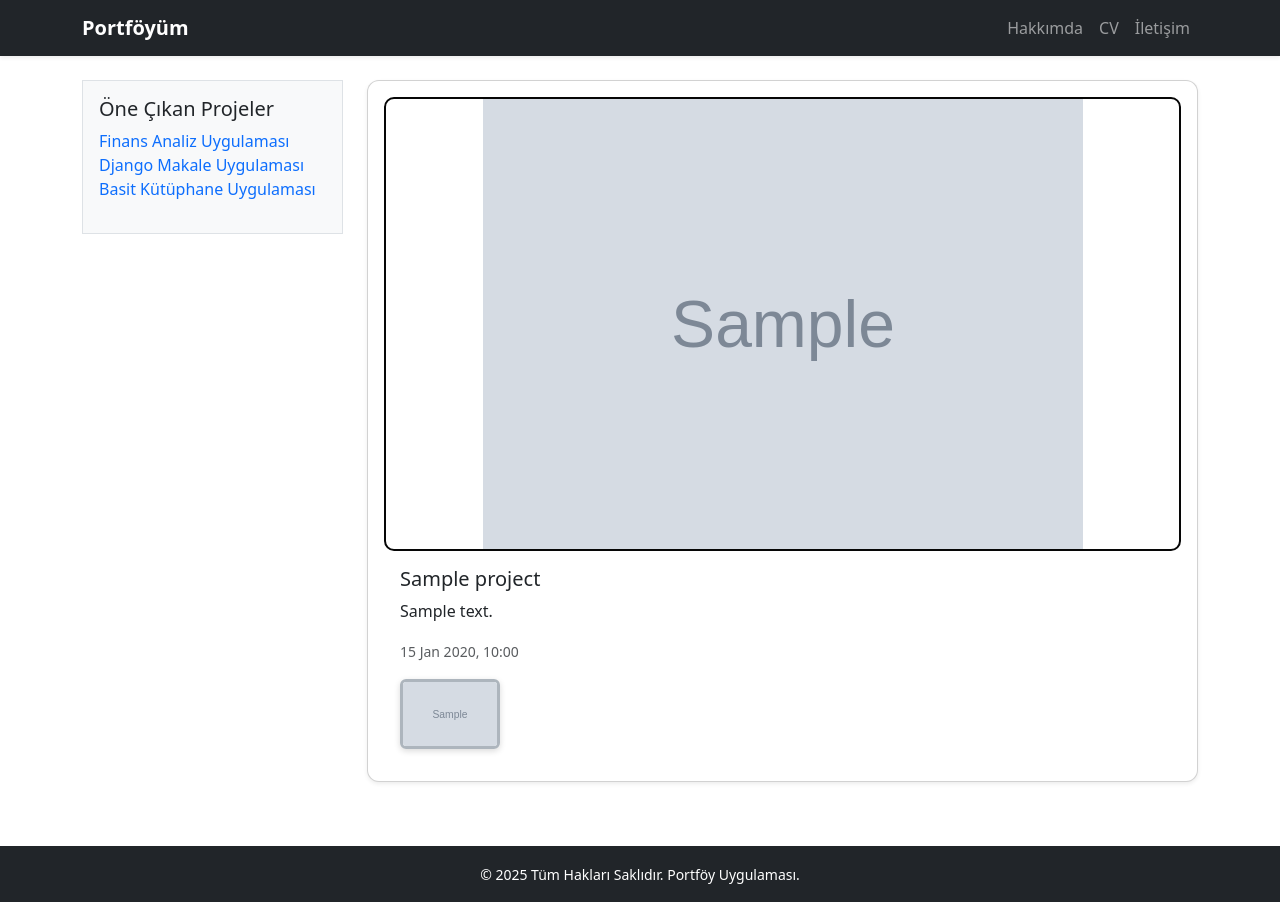
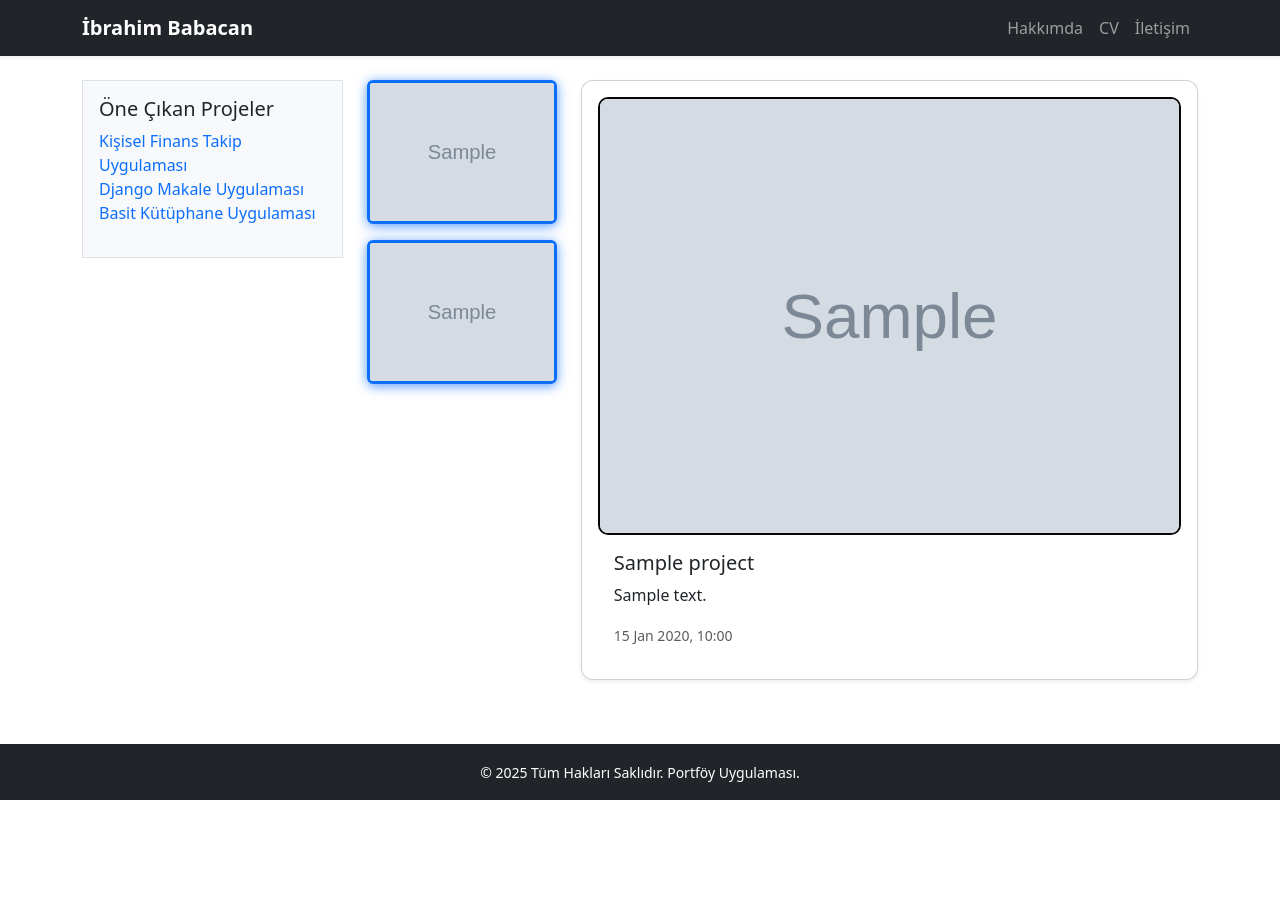
Before and after one commit to Babacanibrahim/portfolio, a Flask app: page /project_detail/1 in a window 1280 px wide. After the commit the page ends 800 px from the top, so only its background shows below. Run offline with Flask 3, Linux system fonts and the light colour scheme; tables that the repository leaves empty hold one stand-in row (values such as "Sample post"); grey boxes marked "Sample" are stand-in pictures; some libraries are stand-ins or nearby versions.

Commit message:
Proje duzenlerken fotograf yuklenmesi hatalari giderilir.

```diff
--- a/app/routes.py
+++ b/app/routes.py
@@ -175,28 +175,43 @@ def register_routes(app):
             project.github_link = form.github_link.data
 
             # Kapak fotoğrafı güncelleme
-            if form.image.data:
-                image_file = form.image.data
+            image_file = form.image.data
+            if image_file and hasattr(image_file, 'filename') and image_file.filename:
                 filename = secure_filename(image_file.filename)
                 upload_path = os.path.join(current_app.config["UPLOAD_FOLDER"], filename)
                 os.makedirs(current_app.config["UPLOAD_FOLDER"], exist_ok=True)
                 image_file.save(upload_path)
                 project.image = filename
 
-            # Galeri fotoğrafları ekle (varsa)
+            # Galeri fotoğraflarını silme
+            delete_ids = request.form.getlist('delete_images')
+            if delete_ids:
+                for img_id in delete_ids:
+                    img = ProjectImage.query.get(int(img_id))
+                    if img:
+                        image_path = os.path.join(current_app.config["UPLOAD_FOLDER"], img.filename)
+                        if os.path.exists(image_path):
+                            os.remove(image_path)
+                        db.session.delete(img)
+
+            # Yeni galeri fotoğraflarını ekleme
             if form.gallery.data:
                 for gallery_file in form.gallery.data:
-                    gallery_filename = secure_filename(gallery_file.filename)
-                    gallery_path = os.path.join(current_app.config["UPLOAD_FOLDER"], gallery_filename)
-                    gallery_file.save(gallery_path)
-                    new_img = ProjectImage(filename=gallery_filename, project=project)
-                    db.session.add(new_img)
+                    if gallery_file and hasattr(gallery_file, 'filename') and gallery_file.filename:
+                        gallery_filename = secure_filename(gallery_file.filename)
+                        gallery_path = os.path.join(current_app.config["UPLOAD_FOLDER"], gallery_filename)
+                        os.makedirs(current_app.config["UPLOAD_FOLDER"], exist_ok=True)
+                        gallery_file.save(gallery_path)
+                        new_img = ProjectImage(filename=gallery_filename, project=project)
+                        db.session.add(new_img)
 
             db.session.commit()
             flash("Proje başarıyla güncellendi.", "success")
             return redirect(url_for('admin'))
 
+        # Form GET isteğinde doldurulur, ama project.images güncel hali ile render edilir
         return render_template('edit_project.html', form=form, project=project)
+
 
 
     # --- PROJE SİLME ---
--- a/app/templates/includes/navbar.html
+++ b/app/templates/includes/navbar.html
@@ -1,6 +1,6 @@
 <nav class="navbar navbar-expand-lg navbar-dark bg-dark shadow-sm">
   <div class="container">
-    <a class="navbar-brand fw-bold" href="{{ url_for('index') }}">Portföyüm</a>
+    <a class="navbar-brand fw-bold" href="{{ url_for('index') }}">İbrahim Babacan</a>
     <button class="navbar-toggler" type="button" data-bs-toggle="collapse" data-bs-target="#navbarNav"
             aria-controls="navbarNav" aria-expanded="false" aria-label="Toggle navigation">
       <span class="navbar-toggler-icon"></span>
--- a/app/templates/includes/sidebar.html
+++ b/app/templates/includes/sidebar.html
@@ -1,7 +1,7 @@
 <aside class="bg-light border p-3" style="min-width: 200px;">
   <h5>Öne Çıkan Projeler</h5>
   <ul class="list-unstyled">
-    <li><a href="#" class="text-decoration-none">Finans Analiz Uygulaması</a></li>
+    <li><a href="{{ url_for('project_detail', id=3) }}" target="blank" class="text-decoration-none">Kişisel Finans Takip Uygulaması</a></li>
     <li><a href="#" class="text-decoration-none">Django Makale Uygulaması</a></li>
     <li><a href="#" class="text-decoration-none">Basit Kütüphane Uygulaması</a></li>
   </ul>
--- a/app/templates/project_detail.html
+++ b/app/templates/project_detail.html
@@ -3,8 +3,35 @@
 
 {% block body %}
 {% if project %}
-<div class="card mb-3 shadow-sm p-3" style="border-radius: 12px;">
-  <!-- Kapak Fotoğrafı -->
+<div class="row g-4">
+  <!-- Sol Sütun: Galeri Thumbnails + Kapak Fotoğrafı -->
+  <div class="col-md-3">
+    <div class="d-flex flex-column gap-3">
+      {# Kapak fotoğrafı küçük resim olarak #}
+      {% if project.image %}
+      <img src="{{ url_for('static', filename='uploads/' + project.image) }}"
+           alt="Kapak Fotoğrafı"
+           id="cover-thumb"
+           class="thumbnail-img"
+           style="cursor: pointer; border: 3px solid #0d6efd; border-radius: 6px; box-shadow: 0 2px 6px rgba(0,0,0,0.15);"
+           onclick="setMainImage(this.src)">
+      {% endif %}
+
+      {# Galeri diğer fotoğraflar #}
+      {% for img in project.images %}
+      <img src="{{ url_for('static', filename='uploads/' + img.filename) }}"
+           alt="Galeri Fotoğrafı"
+           class="thumbnail-img"
+           style="cursor: pointer; border: 3px solid #adb5bd; border-radius: 6px; box-shadow: 0 2px 6px rgba(0,0,0,0.15);"
+           onclick="setMainImage(this.src)">
+      {% endfor %}
+    </div>
+  </div>
+
+  <!-- Sağ Sütun: Proje İçeriği -->
+  <div class="col-md-9">
+    <div class="card shadow-sm p-3" style="border-radius: 12px;">
+      <!-- Kapak Fotoğrafı Ana Görsel -->
       {% if project.image %}
       <div style="overflow: hidden; border-radius: 10px; border: 2px solid #060606;">
         <img id="main-image"
@@ -27,24 +54,40 @@
         <h5 class="card-title">{{ project.title }}</h5>
         <p class="card-text">{{ project.description | safe }}</p>
         <p class="card-text"><small class="text-muted">{{ project.created_at.strftime('%d %b %Y, %H:%M') }}</small></p>
-
-    <!-- Galeri küçük resimler -->
-    {% if project.images %}
-    <div class="gallery-thumbnails d-flex flex-wrap gap-2 mt-3">
-      {% for img in project.images %}
-      <img src="{{ url_for('static', filename='uploads/' + img.filename) }}"
-           alt="Galeri Fotoğrafı"
-           style="width: 100px; height: 70px; object-fit: cover; cursor: pointer;
-                  border: 3px solid #adb5bd; border-radius: 6px;
-                  box-shadow: 0 2px 6px rgba(0,0,0,0.15);"
-           onclick="document.getElementById('main-image').src=this.src;"
-           onmouseover="this.style.borderColor='#0d6efd';"
-           onmouseout="this.style.borderColor='#adb5bd';">
-      {% endfor %}
-    </div>
-    {% endif %}
       </div>
     </div>
+  </div>
+</div>
+
+<script>
+  const mainImage = document.getElementById('main-image');
+  const thumbnails = document.querySelectorAll('.thumbnail-img');
+
+  // Başlangıçta ana görsel ile eşleşen thumbnailı seçili yap
+  function setActiveThumbnail(src) {
+    thumbnails.forEach(img => {
+      if (img.src === src) {
+        img.style.borderColor = '#0d6efd';
+        img.style.boxShadow = '0 2px 12px rgba(13,110,253,0.7)';
+      } else {
+        img.style.borderColor = '#adb5bd';
+        img.style.boxShadow = '0 2px 6px rgba(0,0,0,0.15)';
+      }
+    });
+  }
+
+  // Ana görseli değiştir ve aktif thumbnail'ı güncelle
+  function setMainImage(src) {
+    mainImage.src = src;
+    setActiveThumbnail(src);
+  }
+
+  // Sayfa yüklendiğinde kapak fotoğrafı aktif olsun
+  window.addEventListener('load', () => {
+    setActiveThumbnail(mainImage.src);
+  });
+</script>
+
 {% else %}
 <p class="text-center mt-4">Böyle bir proje bulunamadı</p>
 {% endif %}
```
Also changed, not shown: app/templates/edit_project.html (+9 -5 lines), app/static/uploads/IMG-20250223-WA0007.jpg (added), app/static/uploads/IMG-20250223-WA0012.jpg (added), app/static/uploads/IMG-20250223-WA0018.jpg (added), app/static/uploads/Valorant_Screenshot_2022.09.25_-_02.03.19.37.png (added), app/static/uploads/otomataodev.PNG (deleted), app/static/uploads/site.JPG (deleted), app/static/uploads/site1.JPG (added), app/static/uploads/site2.JPG, app/static/uploads/site3.JPG (added), app/static/uploads/site4.JPG (added), app/static/uploads/site5.JPG (added), app/static/uploads/site6.JPG (added), app/static/uploads/site7.JPG (added), 1 more files. Lines whose indentation alone changed are shown as unchanged.
